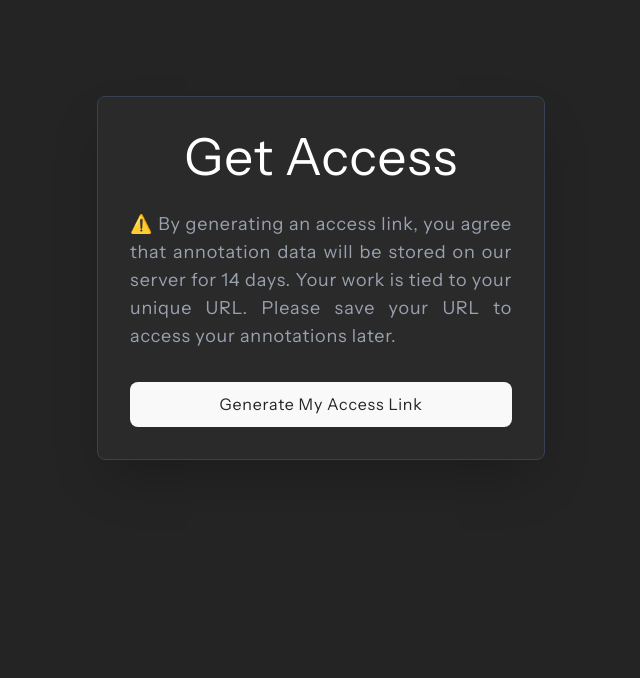
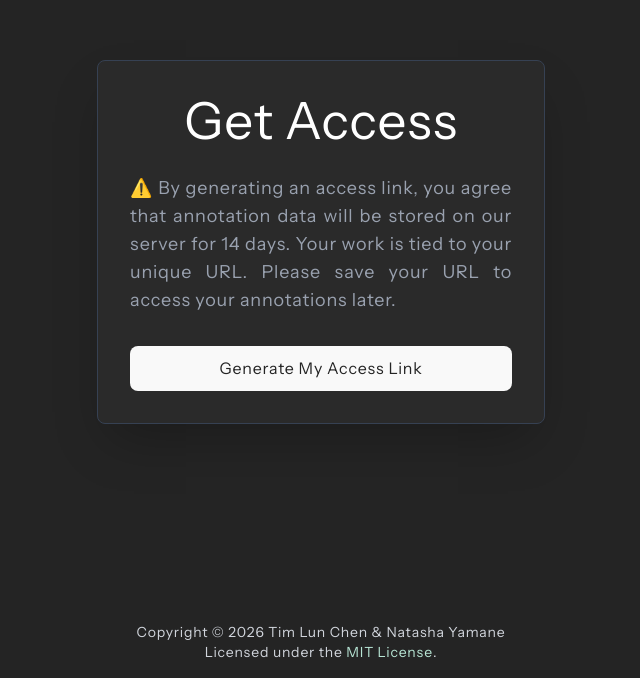
Before and after one commit to tchen94/pose-annotator, a React (Vite) app in the folder frontend/: page /get-access in a window 1280 px wide. Shown: the part 122-800 px from the top of the page, without its empty margins (319-959 px from the left). Built offline with nearby package versions, Linux system fonts and the light colour scheme; no server answers.

Commit message:
Add footer and update styling

```diff
--- a/frontend/src/components/CheckList/CheckList.tsx
+++ b/frontend/src/components/CheckList/CheckList.tsx
@@ -61,7 +61,7 @@ const CheckList = () => {
     <>
       {videoData && (
         <div>
-          <div className="checklist-container overflow-y-auto h-fit border border-gray-500 mt-8 mr-2 rounded-lg mt-30">
+          <div className="checklist-container overflow-y-auto h-fit border border-gray-500 mr-2 rounded-lg mt-18">
             <table className="table-auto border-collapse">
               <thead className="sticky top-0">
                 <tr className="bg-gray-600">
--- /dev/null
+++ b/frontend/src/components/Footer/Footer.tsx
@@ -0,0 +1,30 @@
+const CURRENT_YEAR = new Date().getFullYear();
+const COPYRIGHT_DISCLOSURE = `Copyright © ${CURRENT_YEAR} Tim Lun Chen & Natasha Yamane`;
+const LICENSE_LINK = "https://opensource.org/licenses/MIT";
+const LICENSE_DISCLOSURE = () => {
+  return (
+    <p>
+      Licensed under the{" "}
+      <a
+        className="text-[#B8E6D5] underline"
+        href={LICENSE_LINK}
+        target="_blank"
+        rel="noopener noreferrer"
+      >
+        MIT License
+      </a>
+      .
+    </p>
+  );
+};
+
+const Footer = () => {
+  return (
+    <footer className="w-full p-4 text-center text-sm text-gray-300">
+      <p>{COPYRIGHT_DISCLOSURE}</p>
+      <LICENSE_DISCLOSURE />
+    </footer>
+  );
+};
+
+export default Footer;
--- a/frontend/src/components/GetAccessPage/GetAccessPage.tsx
+++ b/frontend/src/components/GetAccessPage/GetAccessPage.tsx
@@ -1,5 +1,6 @@
 import { useMutation } from "@tanstack/react-query";
 import toast, { Toaster } from "react-hot-toast";
+import FooterContainer from "../../containers/FooterContainer";
 
 const API_URL = import.meta.env.VITE_API_URL || "http://localhost:8000";
 
@@ -44,9 +45,10 @@ const GetAccessPage = () => {
   };
 
   return (
-    <div className="min-h-screen bg-[#242424] flex items-center justify-center p-6">
+    <div className="w-full h-full bg-[#242424] flex flex-col">
       <Toaster position="top-center" />
-      <div className="bg-[#2a2a2a] rounded-lg shadow-2xl p-8 max-w-md w-full border border-gray-700">
+      <div className="flex-1 flex items-center justify-center p-6">
+        <div className="bg-[#2a2a2a] rounded-lg shadow-2xl p-8 max-w-md w-full border border-gray-700">
         <h1 className="text-3xl font-bold mb-6 text-white text-center">
           Get Access
         </h1>
@@ -109,6 +111,8 @@ const GetAccessPage = () => {
         </div>
       </div>
     </div>
+    <FooterContainer />
+    </div>
   );
 };
 
--- a/frontend/src/components/LandingPage/LandingPage.tsx
+++ b/frontend/src/components/LandingPage/LandingPage.tsx
@@ -1,10 +1,11 @@
 import { Link } from "react-router-dom";
 import logo from "../../assets/logo.png";
 import GithubIcon from "../../assets/github.svg";
+import FooterContainer from "../../containers/FooterContainer";
 
 const LandingPage = () => {
   return (
-    <div className="w-full h-full bg-[#242424] relative">
+    <div className="w-full h-full bg-[#242424] relative flex flex-col">
       {/* GitHub Link - Top Right */}
       <div className="absolute top-6 right-6">
         <a
@@ -22,7 +23,7 @@ const LandingPage = () => {
       </div>
 
       {/* Main Content */}
-      <div className="w-full h-full flex items-center justify-center">
+      <div className="w-full flex-1 flex items-center justify-center">
         <div className="max-w-2xl mx-auto text-center px-8">
           {/* Logo */}
           <img
@@ -44,6 +45,7 @@ const LandingPage = () => {
           </Link>
         </div>
       </div>
+      <FooterContainer />
     </div>
   );
 };
--- a/frontend/src/containers/AppContainer.tsx
+++ b/frontend/src/containers/AppContainer.tsx
@@ -3,7 +3,7 @@ import HeaderContainer from "./HeaderContainer";
 
 const AppContainer = () => {
   return (
-    <div className="w-screen h-screen overflow-y-auto flex flex-col">
+    <div className="w-full h-full flex flex-col">
       <HeaderContainer />
       <VideoContainer />
     </div>
--- /dev/null
+++ b/frontend/src/containers/FooterContainer.tsx
@@ -0,0 +1,7 @@
+import Footer from "../components/Footer/Footer";
+
+const FooterContainer = () => {
+  return <Footer />;
+};
+
+export default FooterContainer;
--- a/frontend/src/containers/VideoContainer.tsx
+++ b/frontend/src/containers/VideoContainer.tsx
@@ -3,7 +3,7 @@ import VideoPlayer from "../components/VideoPlayer/VideoPlayer";
 
 const VideoContainer = () => {
   return (
-    <div className="w-[95%] mx-auto flex flex-row flex-1">
+    <div className="w-[95%] mx-auto flex flex-row flex-1 overflow-y-auto">
       <VideoPlayer />
       <CheckList />
     </div>
```
Also changed, not shown: frontend/src/components/VideoPlayer/VideoPlayer.tsx (+1 -1 lines).
